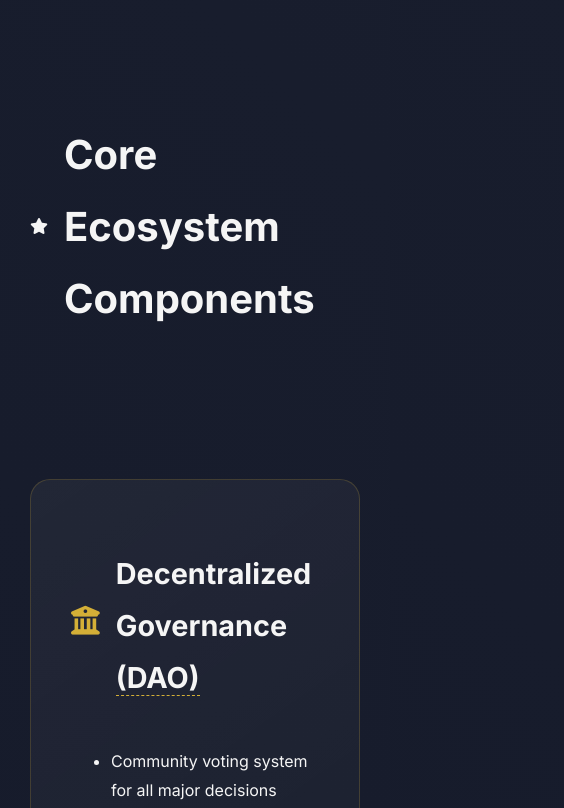
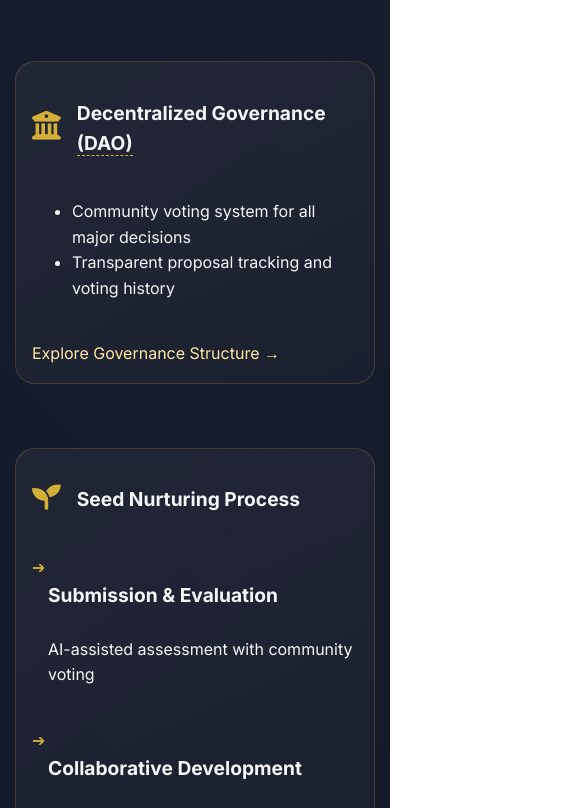
Before and after one commit to kenjin32icon/SeedForge, a plain HTML site: page index.html in a window 390 px wide. Shown: the part 1192-2000 px from the top of the page, 564 px wide, since content can reach past the window. Drawn offline with Linux system fonts and the light colour scheme.

Commit message:
Update index.html

```diff
--- a/index.html
+++ b/index.html
@@ -20,15 +20,15 @@
             font-family: 'Inter', sans-serif;
             background: linear-gradient(45deg, var(--primary), var(--secondary));
             color: var(--text);
-            line-height: 1.8;
+            line-height: 1.6;
             margin: 0;
             padding: 0;
         }
 
         .container {
-            max-width: 1400px;
+            max-width: 100%;
             margin: 0 auto;
-            padding: 0 30px;
+            padding: 0 15px;
         }
 
         nav {
@@ -43,7 +43,8 @@
         .nav-links {
             display: flex;
             justify-content: center;
-            gap: 3rem;
+            flex-direction: column;
+            gap: 1rem;
             padding: 1.2rem 0;
         }
 
@@ -63,8 +64,8 @@
             background: linear-gradient(145deg, rgba(255,255,255,0.05), rgba(255,255,255,0.02));
             border: 1px solid rgba(212,175,55,0.2);
             border-radius: 20px;
-            padding: 2.5rem;
-            margin: 2rem 0;
+            padding: 1.5rem;
+            margin: 1rem 0;
             transition: var(--transition);
         }
 
@@ -73,9 +74,10 @@
             box-shadow: 0 15px 40px rgba(0,0,0,0.3);
         }
 
-        h1 { font-size: 3.5rem; margin-bottom: 1.5rem; }
-        h2 { font-size: 2.5rem; margin-bottom: 2rem; }
-        h3 { font-size: 1.8rem; margin-bottom: 1.2rem; }
+        h1 { font-size: 2.5rem; margin-bottom: 1rem; }
+        h2 { font-size: 2rem; margin-bottom: 1.5rem; }
+        h3 { font-size: 1.5rem; margin-bottom: 1rem; }
+        h4 { font-size: 1.2rem; }
 
         .section-header {
             display: flex;
@@ -110,7 +112,7 @@
         }
 
         .process-step {
-            padding-left: 2rem;
+            padding-left: 1rem;
             position: relative;
         }
 
@@ -169,6 +171,31 @@
         .doc-link:hover {
             text-decoration: underline;
         }
+
+        /* Media Queries for Mobile Devices */
+        @media (max-width: 768px) {
+            h1 { font-size: 2rem; }
+            h2 { font-size: 1.8rem; }
+            h3 { font-size: 1.4rem; }
+            .nav-links {
+                padding: 0.5rem 0;
+            }
+            .process-step {
+                padding-left: 1rem;
+            }
+        }
+
+        @media (max-width: 480px) {
+            h1 { font-size: 1.8rem; }
+            h2 { font-size: 1.6rem; }
+            h3 { font-size: 1.2rem; }
+            .nav-links a {
+                padding: 0.5rem 1rem;
+            }
+            .card {
+                padding: 1rem;
+            }
+        }
     </style>
 </head>
 <body>
@@ -187,7 +214,7 @@
     <header id="header" class="container" style="padding: 8rem 0; text-align: center;">
         <img src="https://i.pinimg.com/736x/bf/c4/2f/bfc42f279b46d452ffda64bfa2b97d03.jpg"
              alt="Seedforge logo"
-             style="width: 250px; height: 250px; border-radius: 50%; margin-bottom: 2rem;">
+             style="width: 250px; height: auto; border-radius: 50%; margin-bottom: 2rem;">
         <h1>Cultivating Innovation Through Community</h1>
         <p style="font-size: 1.3rem; max-width: 800px; margin: 0 auto;">
             A decentralized ecosystem merging blockchain, creativity, and collaborative development
@@ -402,7 +429,7 @@
                     </div>
                     <div class="process-step">
                         <h4>Start Engaging</h4>
-                        <p >Participate in community activities</p>
+                        <p>Participate in community activities</p>
                     </div>
                 </div>
                 <button class="doc-link" style="margin-top: 1rem;">Sign Up Now</button>
```
